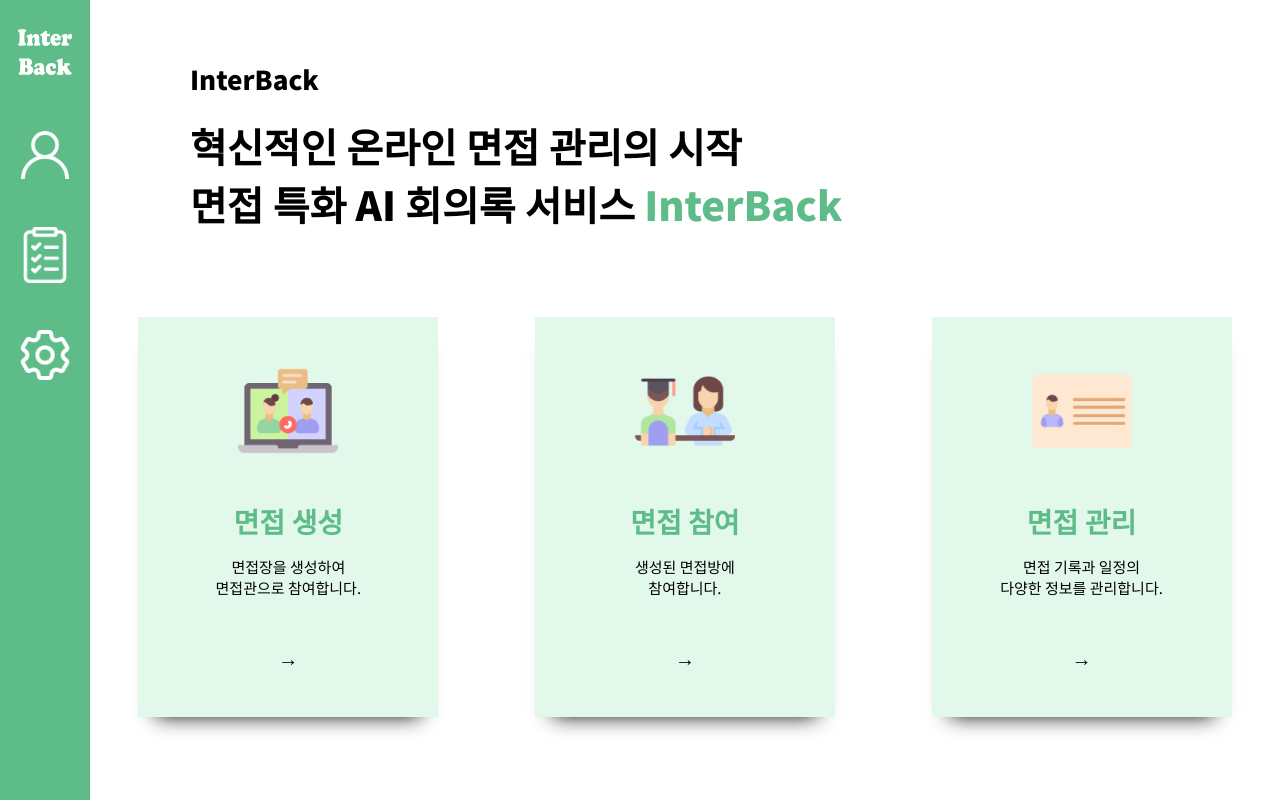
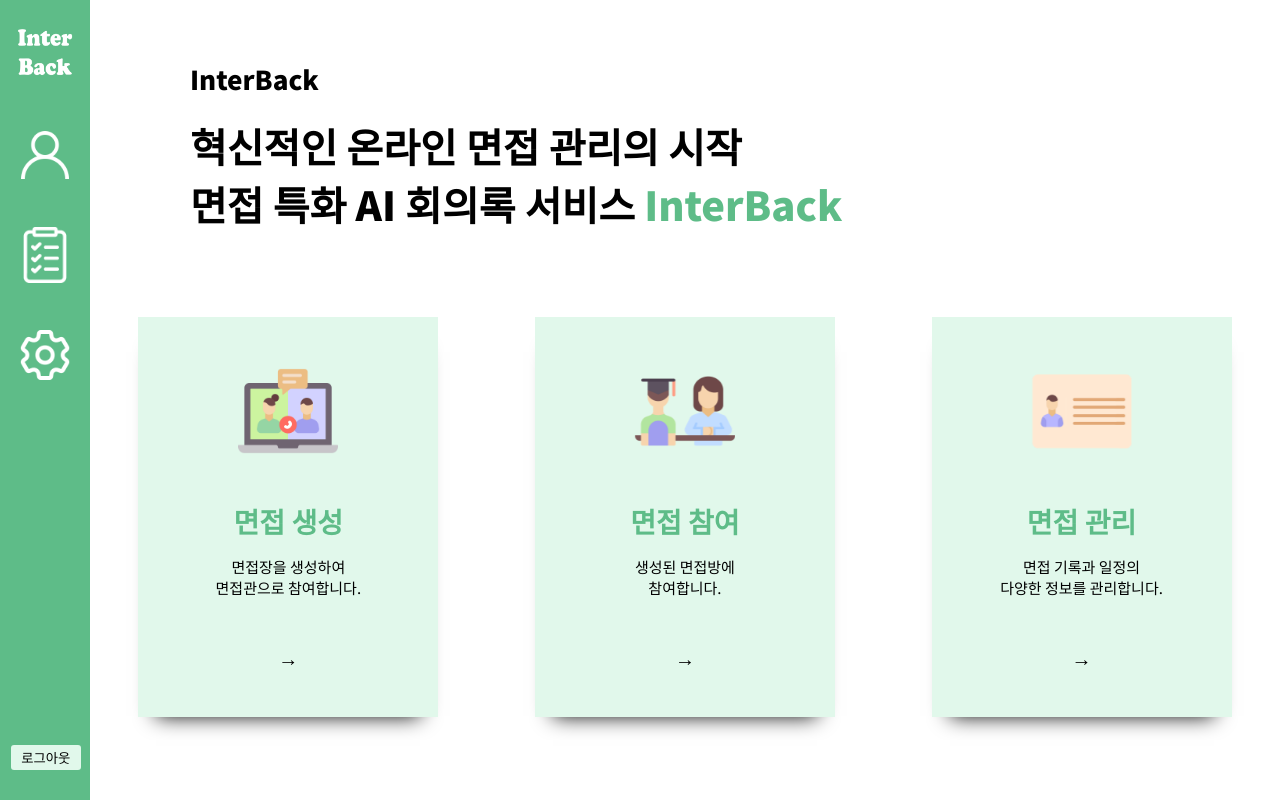
Before and after one commit to JeongSangByuk/InterBack_FE, a Vue app in the folder vue_test/: page / in a window 1280 px wide. Built offline with nearby package versions, Linux system fonts and the light colour scheme; what recorderx, vue-cookies, vue-webrtc would draw is missing.

Commit message:
[ADD] logout button

```diff
--- a/vue_test/src/assets/scss/1_layouts/header_view.scss
+++ b/vue_test/src/assets/scss/1_layouts/header_view.scss
@@ -50,4 +50,16 @@
         width: 50px;
         height: 50px;
     }
+
+    .logout{
+        font-family: "Noto Sans KR", sans-serif;
+        position: absolute;
+        bottom: 30px;
+        left: 12%;
+        width: 70px;
+        height: 25px;
+        background-color: $color-main-sub;
+        border: hidden;
+        border-radius: 3px;
+    }
 }
--- a/vue_test/src/views/1_layouts/AppHeader.vue
+++ b/vue_test/src/views/1_layouts/AppHeader.vue
@@ -21,11 +21,22 @@
     <div class="header__setting">
       <img src="img/logo_setting.png" />
     </div>
+
+    <button class="logout" @click="logoutResult">로그아웃</button>
   </div>
 </template>
 
 <script>
-export default {};
+export default {
+  methods : {
+    logoutResult(){
+      console.log("logout");
+      this.$cookies.remove("idCookie")
+      this.$cookies.remove("passCookie")
+
+    }
+  }
+};
 </script>
 
 <style lang="scss" scoped>
--- a/vue_test/src/views/2_pages/UserLogin.vue
+++ b/vue_test/src/views/2_pages/UserLogin.vue
@@ -68,11 +68,13 @@
       console.log("passsword = " + this.pass)
 
       const stringLoginData = JSON.stringify(this.$loginData);
+      console.log(stringLoginData)
 
     //  this.fetchData();
 
+      console.log('{"id":"' + this.id + '","pass":"' + this.pass + '"}')
       // DB id, pw 확인 후 페이지 이동해야 함
-      if(stringLoginData.includes('id":"' + this.id) && stringLoginData.includes('pass":"' + this.pass)) {
+      if(stringLoginData.includes('{"id":"' + this.id + '","pass":"' + this.pass + '"}')) {
 
         this.$cookies.set("idCookie", this.id);
         this.$cookies.set("passwordCookie", this.pass);
```
